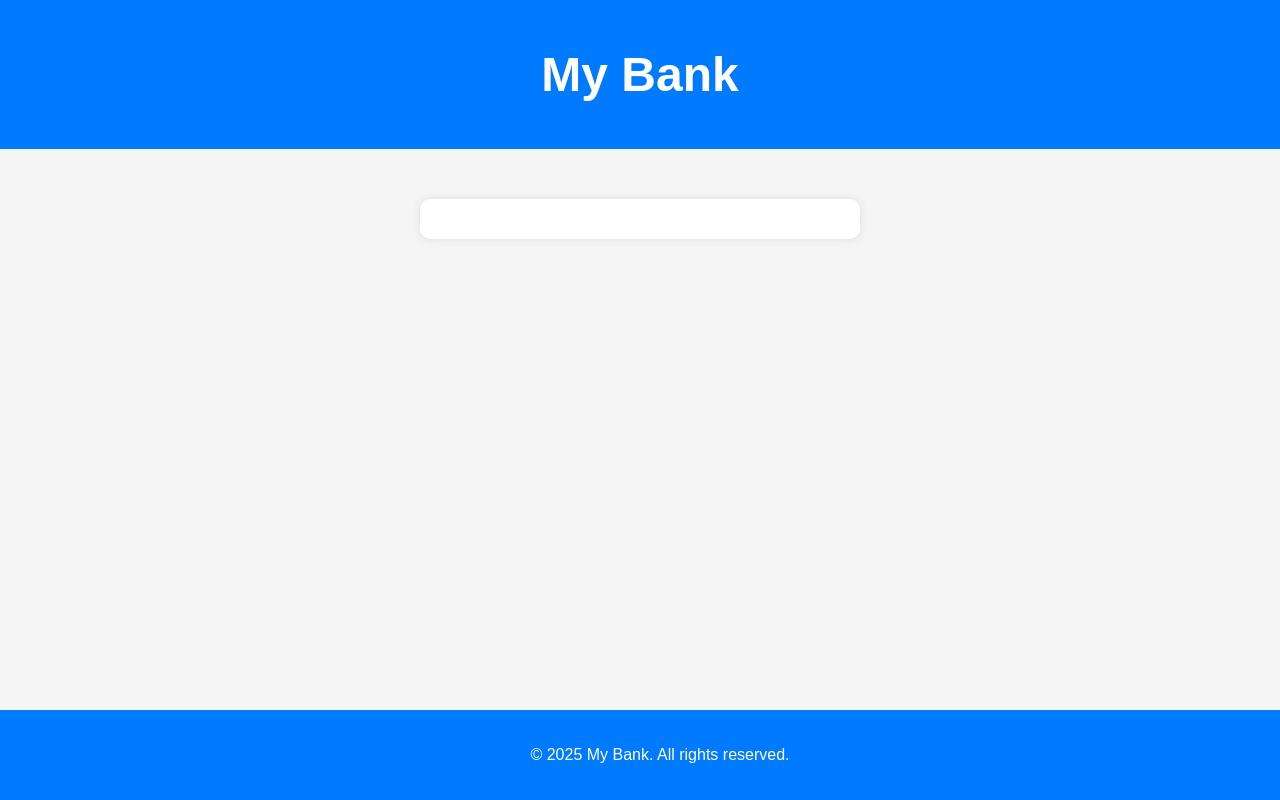
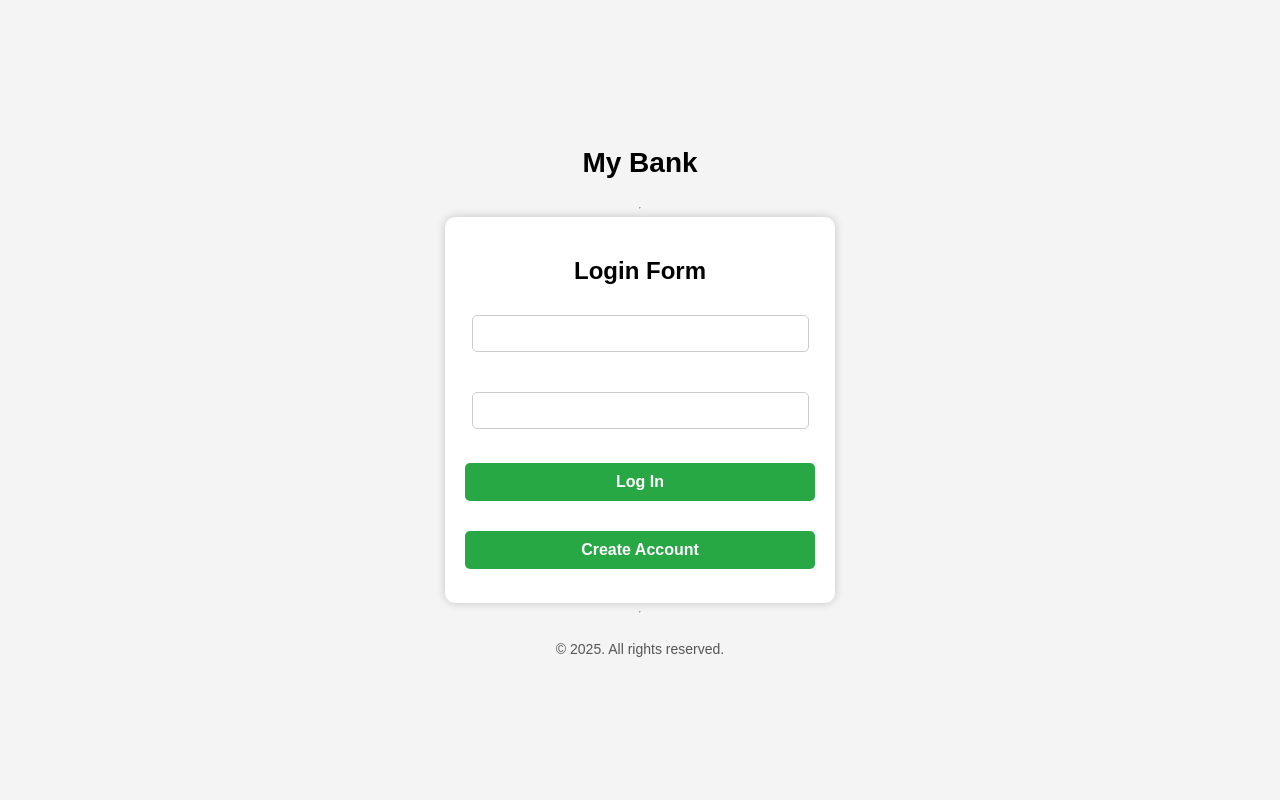
Before and after one commit to Srinaya29/bank, a plain HTML site: page index.html in a window 1280 px wide. Drawn offline with Linux system fonts and the light colour scheme.

Commit message:
modified

```diff
--- a/index.html
+++ b/index.html
@@ -5,18 +5,16 @@
     <meta name="viewport" content="width=device-width, initial-scale=1.0">
     <title>My Bank</title>
     <link rel="stylesheet" href="styles.css">
+    <script src="index.js" defer></script>  <!-- Using defer to load JavaScript after the HTML -->
 </head>
 <body>
-    <header class="navbar">
-        <h1>My Bank</h1>
-    </header>
+    <h1 class="header">My Bank</h1>
+    <hr />
 
-    <div id="root" class="container"></div>
+    <!-- This div is required for login and registration UI -->
+    <div id="root"></div>
 
-    <footer class="footer">
-        <p>&copy; 2025 My Bank. All rights reserved.</p>
-    </footer>
-
-    <script src="index.js"></script>
+    <hr />
+    <p>&copy; 2025. All rights reserved.</p>
 </body>
 </html>
--- a/styles.css
+++ b/styles.css
@@ -1,48 +1,53 @@
-/* General Styles */
+/* General Page Styles */
 body {
     font-family: Arial, sans-serif;
+    background-color: #f4f4f4;
     margin: 0;
     padding: 0;
-    background-color: #f5f5f5;
-    color: #333;
+    display: flex;
+    flex-direction: column;
+    align-items: center;
+    justify-content: center;
+    height: 100vh;
 }
 
-/* Navbar */
-.navbar {
-    background-color: #007bff;
-    color: white;
-    padding: 15px;
-    text-align: center;
-    font-size: 24px;
+/* Header */
+.header {
+    font-size: 28px;
     font-weight: bold;
+    margin-bottom: 20px;
 }
 
-/* Main Container */
-.container {
-    max-width: 400px;
-    margin: 50px auto;
-    background: white;
+/* Root container for dynamic content */
+#root {
+    width: 350px;
     padding: 20px;
+    background-color: white;
     border-radius: 10px;
-    box-shadow: 0px 0px 10px rgba(0, 0, 0, 0.1);
+    box-shadow: 0px 0px 10px rgba(0, 0, 0, 0.2);
+    text-align: center;
 }
 
 /* Input Fields */
-input, select, button {
-    width: 100%;
+input {
+    width: 90%;
     padding: 10px;
     margin: 10px 0;
+    border: 1px solid #ccc;
     border-radius: 5px;
-    border: 1px solid #ccc;
-    font-size: 16px;
 }
 
 /* Buttons */
 button {
+    width: 100%;
+    padding: 10px;
+    margin-top: 10px;
     background-color: #28a745;
     color: white;
+    border: none;
+    border-radius: 5px;
     cursor: pointer;
-    border: none;
+    font-size: 16px;
     font-weight: bold;
 }
 
@@ -53,17 +58,13 @@ button:hover {
 /* Error Message */
 #msg {
     color: red;
-    font-weight: bold;
-    margin-top: 10px;
+    font-size: 14px;
+    margin-bottom: 10px;
 }
 
 /* Footer */
-.footer {
-    text-align: center;
-    padding: 20px;
-    background-color: #007bff;
-    color: white;
-    position: fixed;
-    width: 100%;
-    bottom: 0;
+p {
+    margin-top: 20px;
+    font-size: 14px;
+    color: #555;
 }
```
